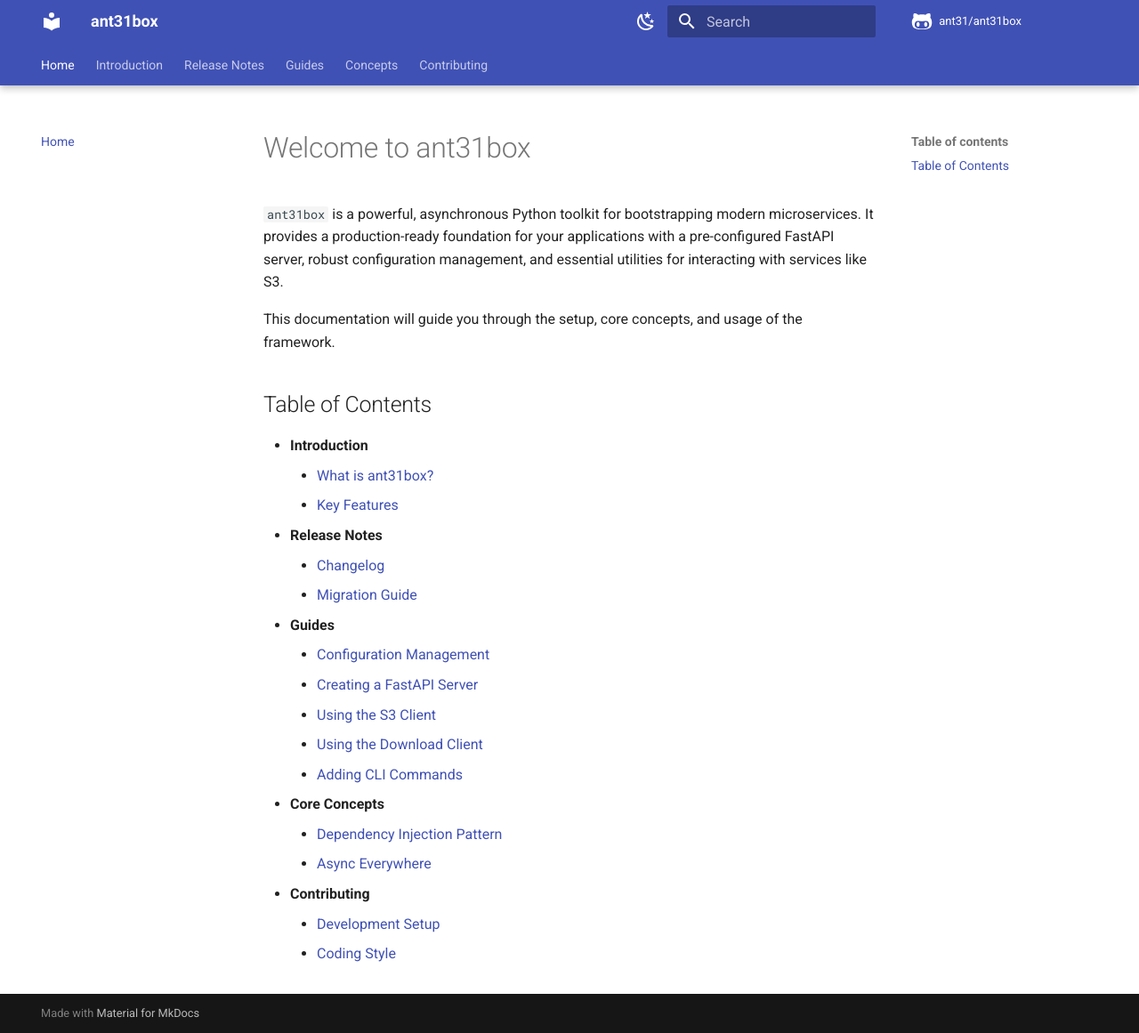
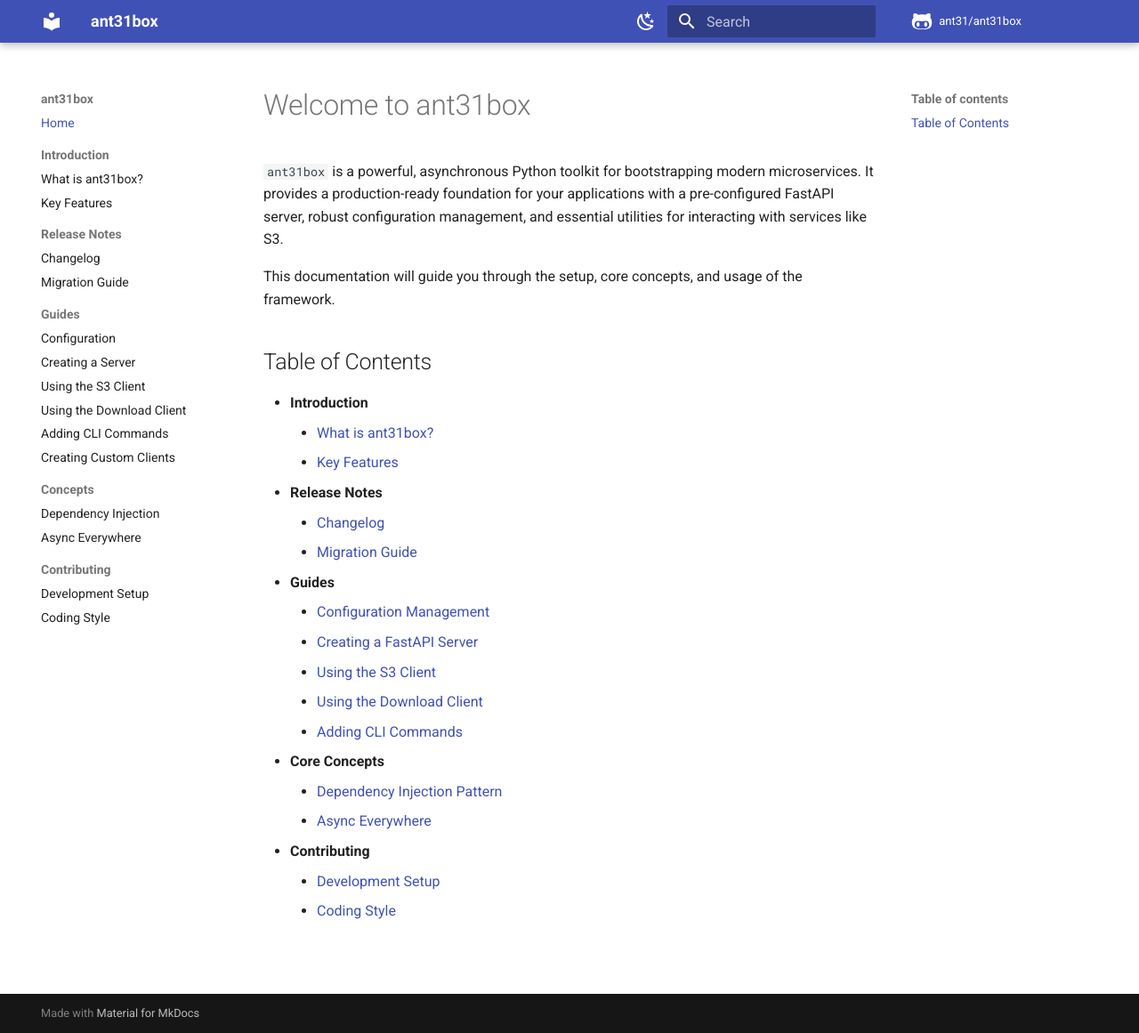
Before and after one commit to ant31/ant31box, an MkDocs documentation site: the page built from docs/index.md, in a window 1280 px wide and 1161 px high. Shown: the whole window at 89% size. Built offline with MkDocs 1.6.1 and Material for MkDocs 9.7.7, drawn with Linux system fonts in a browser that asks for light colours; comment, search, counter and statistics services are not loaded.

Commit message:
x:docs: Update documentation theme for improved navigation and continuous scroll
The commit refactors the documentation navigation style and enhances page traversal.
*   Removes top navigation tabs in favor of a left-side panel.
*   Enables "infinite scroll" for seamless page switching.
*   Improves overall user experience and content discoverability.

```diff
--- a/mkdocs.yml
+++ b/mkdocs.yml
@@ -22,11 +22,11 @@
         icon: material/weather-sunny
         name: Switch to light mode
   features:
-    - navigation.tabs
-    - navigation.tabs.sticky
     - navigation.sections
     - navigation.instant
     - navigation.top
+    - navigation.tracking
+    - navigation.integration
     - search.suggest
     - search.highlight
     - content.tabs.link
```
